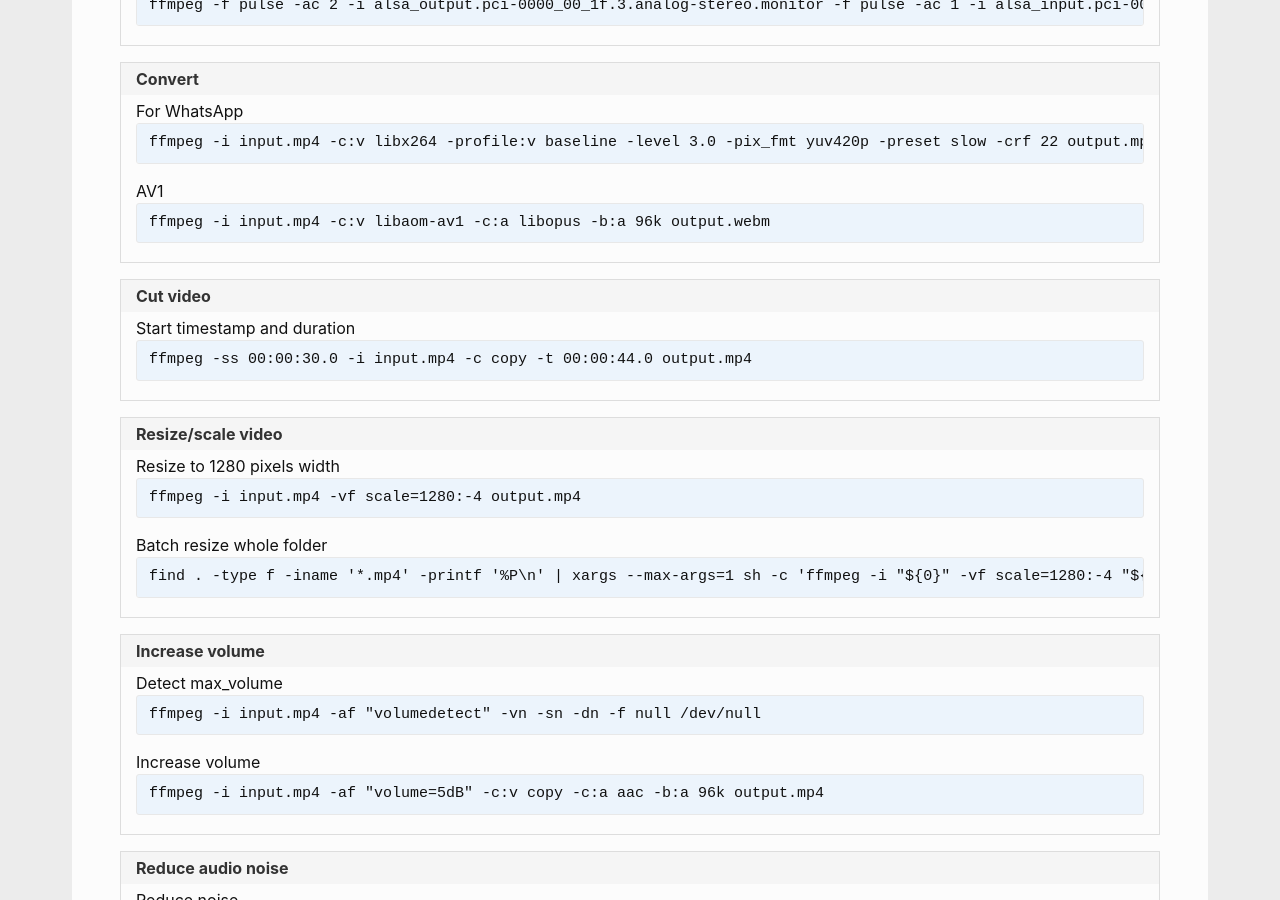
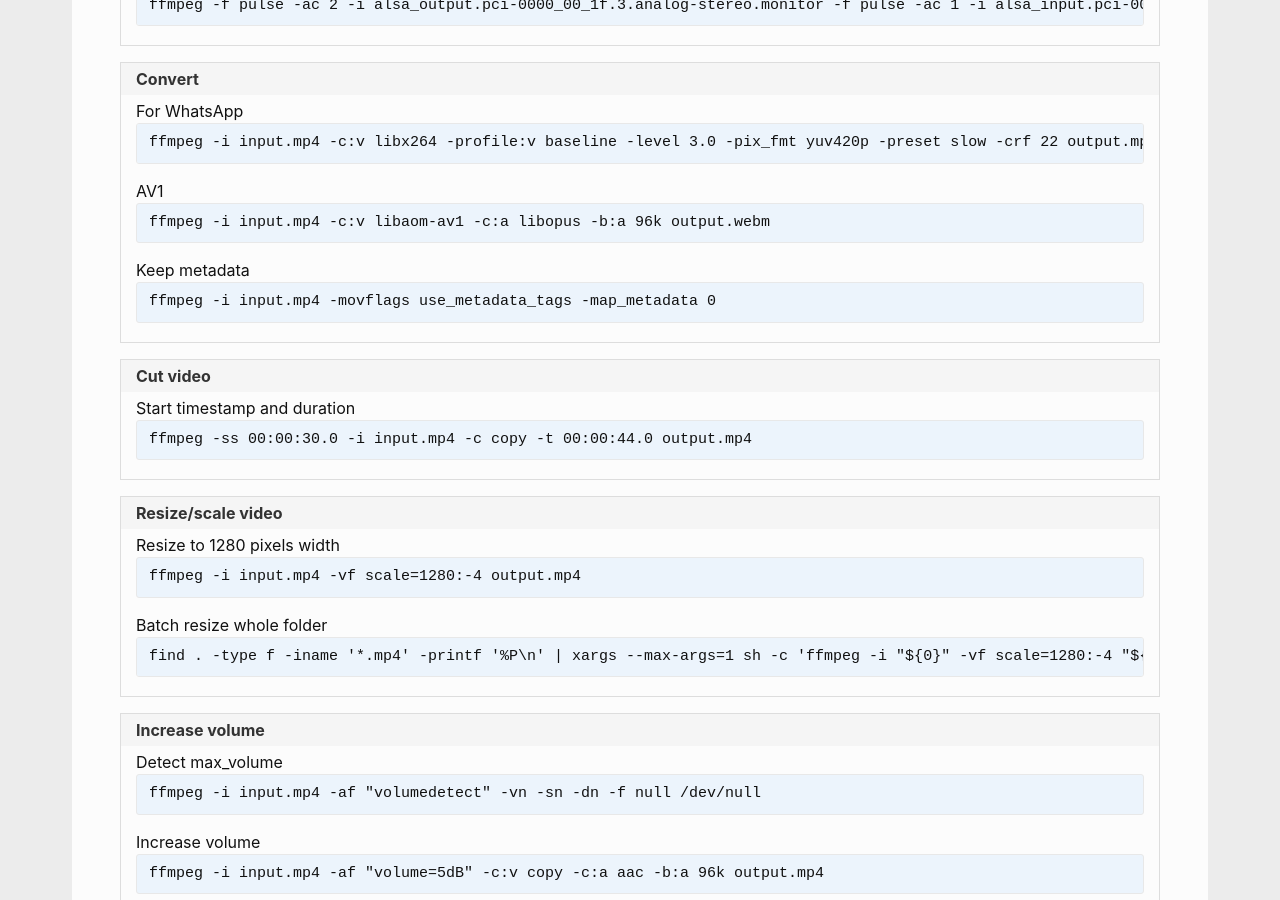
Before and after one commit to andreas-mausch/cheatsheets, a Jekyll site: the page built from _cheatsheets/ffmpeg.md, in a window 1280 px wide and 900 px high, scrolled down 495 px. Built offline with Jekyll 4.4.1, drawn with Linux system fonts in a browser that asks for light colours.

Commit message:
ffmpeg: Keep metadata

```diff
--- a/_cheatsheets/ffmpeg.md
+++ b/_cheatsheets/ffmpeg.md
@@ -13,6 +13,7 @@ section:
     commands:
       For WhatsApp: ffmpeg -i input.mp4 -c:v libx264 -profile:v baseline -level 3.0 -pix_fmt yuv420p -preset slow -crf 22 output.mp4
       AV1: ffmpeg -i input.mp4 -c:v libaom-av1 -c:a libopus -b:a 96k output.webm
+      Keep metadata: ffmpeg -i input.mp4 -movflags use_metadata_tags -map_metadata 0
   - name: Cut video
     commands:
       Start timestamp and duration: ffmpeg -ss 00:00:30.0 -i input.mp4 -c copy -t 00:00:44.0 output.mp4
```
